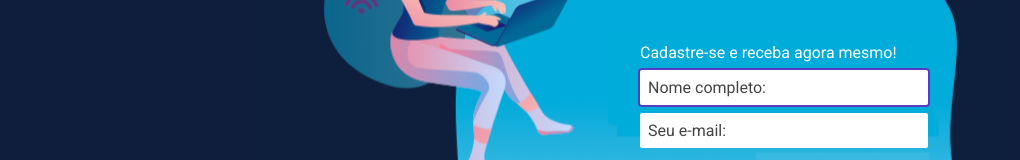
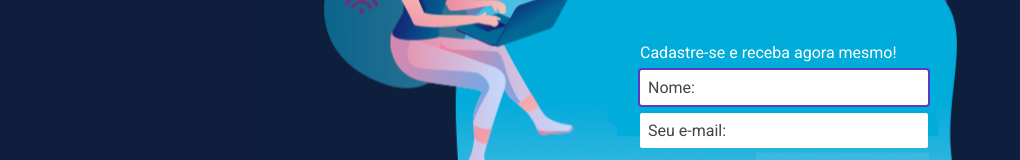
Before and after one commit to nathaliacsan/cadastro-usuario, a React (Vite) app in the folder lightbox-multi/: page / in a window 1280 px wide. Shown: the part 394-554 px from the top of the page, without its empty margins (0-1020 px from the left). Built offline with nearby package versions, Linux system fonts and the light colour scheme.

Commit message:
Mudando regex de nome

```diff
--- a/lightbox-multi/src/pages/Register/index.tsx
+++ b/lightbox-multi/src/pages/Register/index.tsx
@@ -27,9 +27,10 @@ export function Register() {
   function verifyForm(event: FormEvent) {
     event.preventDefault()
 
+    const validName = validateName.test(name)
     const validEmail = validateEmail.test(email)
-    const validName = validateName.test(name)
-
+    console.log(validEmail, 'email')
+    console.log(validName, 'name')
     if (validEmail && validName) {
       setSendCupom(true)
     } else {
@@ -76,7 +77,7 @@ export function Register() {
             >
               <input
                 type="text"
-                placeholder="Nome completo:"
+                placeholder="Nome:"
                 value={name}
                 onChange={handleNameChange}
               />
--- a/lightbox-multi/src/utils/regex.ts
+++ b/lightbox-multi/src/utils/regex.ts
@@ -1,4 +1,3 @@
-export const validateName =
-  /\b[A-Za-zÀ-ú][A-Za-zÀ-ú]+,?\s[A-Za-zÀ-ú][A-Za-zÀ-ú]{2,19}\b/gi
+export const validateName = /^[A-Za-záàâãéèêíïóôõöúçñÁÀÂÃÉÈÍÏÓÔÕÖÚÇÑ ]+$/
 
 export const validateEmail = /^\w+([-+.']\w+)*@\w+([-.]\w+)*\.\w+([-.]\w+)*$/
```
